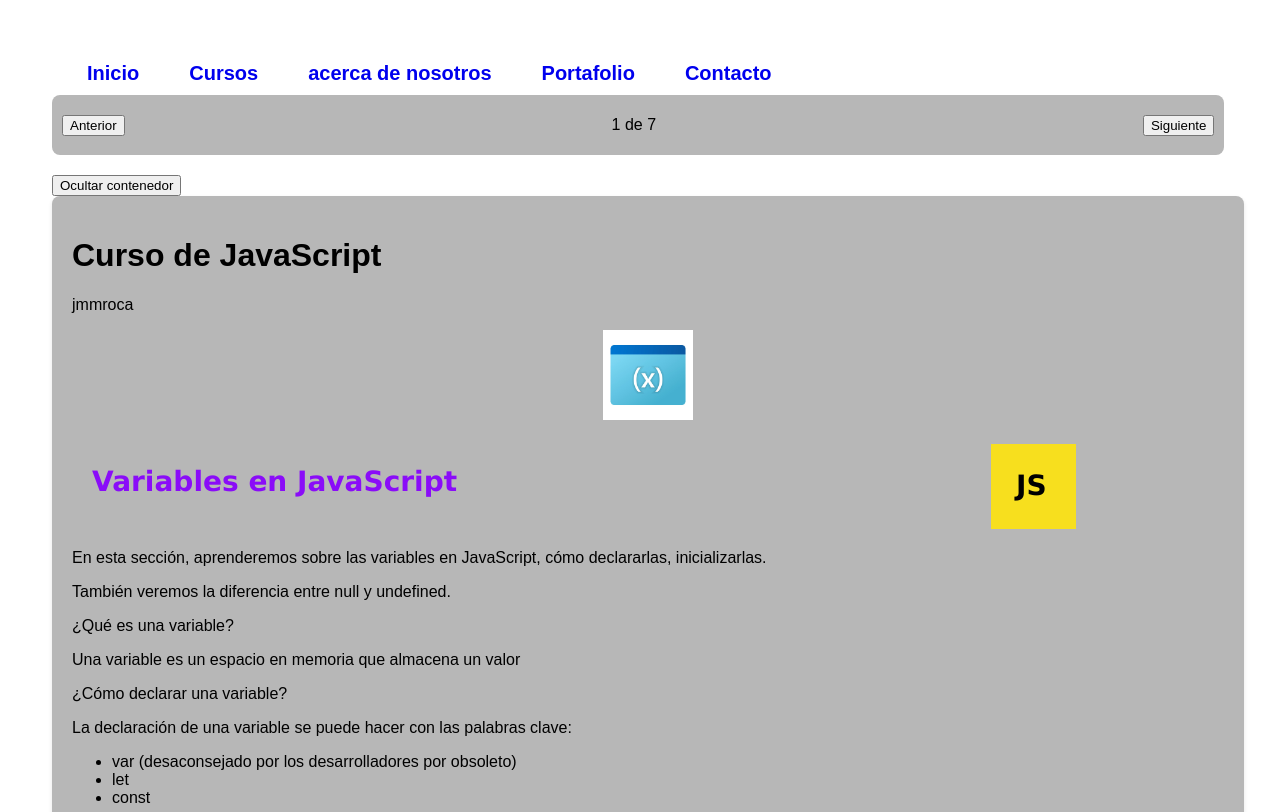
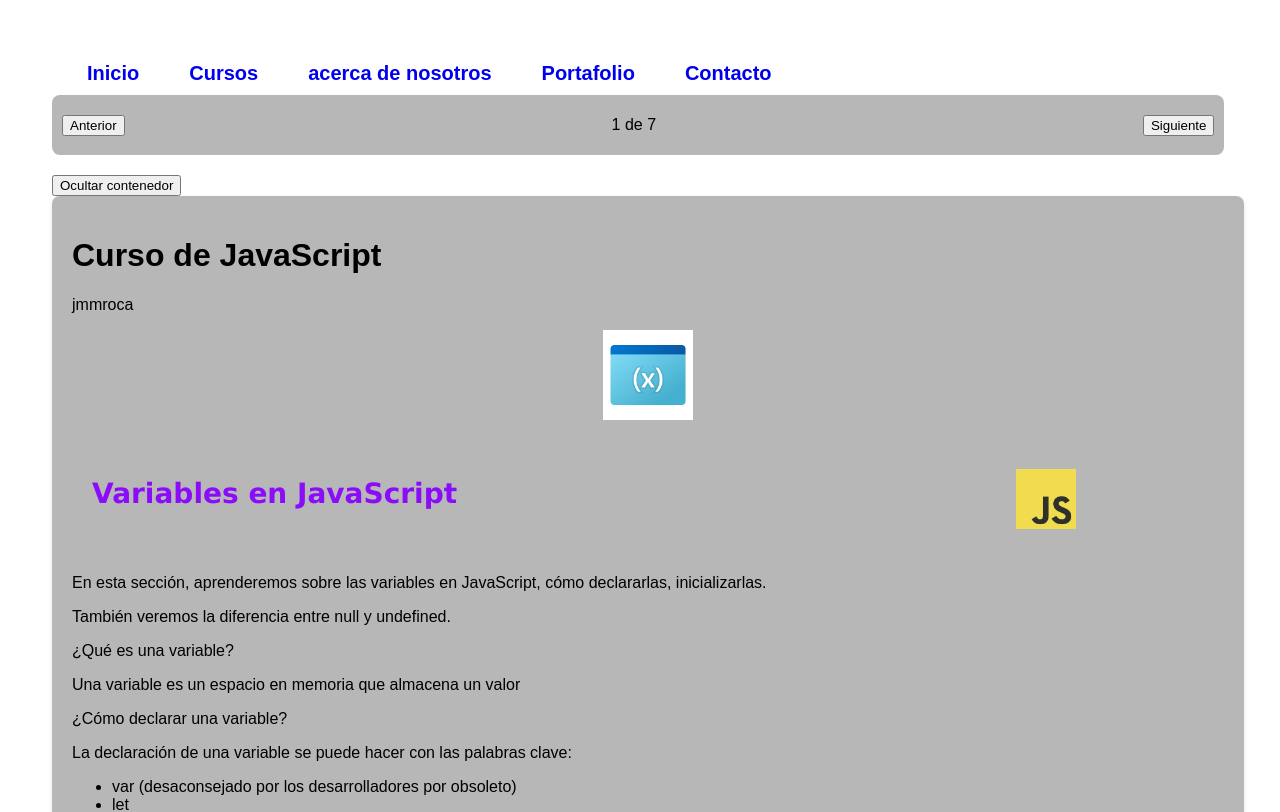
Before and after one commit to jmmroca/curso_javascript_2024, a React (Vite) app in the folder curso-javascript/: page / in a window 1280 px wide. Shown: the top 812 px of the page. Built offline with nearby package versions, Linux system fonts and the light colour scheme.

Commit message:
Change logo Javascript

```diff
--- a/curso-javascript/src/components/Subtitle.jsx
+++ b/curso-javascript/src/components/Subtitle.jsx
@@ -1,11 +1,15 @@
 import React from 'react'
 
 function Subtitle({ subtitulo }) {
+
+  // TODO: crear componente que ejecute el codigo de prueba
+
+
   return (
     <>
         <div id="subtitle-container">
           <div id="text">{subtitulo}</div>
-          <div id="logo-javascript">JS</div>
+          <div id="logo-javascript"><img src="./public/logo-javascript.png" alt="logo-javascript" /></div>
         </div>
     </>
   )
--- a/curso-javascript/src/index.css
+++ b/curso-javascript/src/index.css
@@ -35,10 +35,9 @@ code {
   margin: 20px;
   font-family: Verdana, Geneva, Tahoma, sans-serif;
 }
-#subtitle-container #image img {
+#subtitle-container img {
   width: 60px;
   height: 60px;
-  border-radius: 10px;
   margin-right: 20px;
 }
 .imagen-grande {
@@ -63,9 +62,8 @@ code {
   font-weight: bold;
   padding-top: 25px;
   padding-left: 25px;
-  width: 60px;
-  height: 60px;
-  background-color: rgb(247, 223, 30);
+  width: 85px;
+  height: 85px;
   color: black;
 }
 
```
Also changed, not shown: curso-javascript/public/logo-javascript.png (renamed from curso-javascript/public/JavaScript-logo.png).
